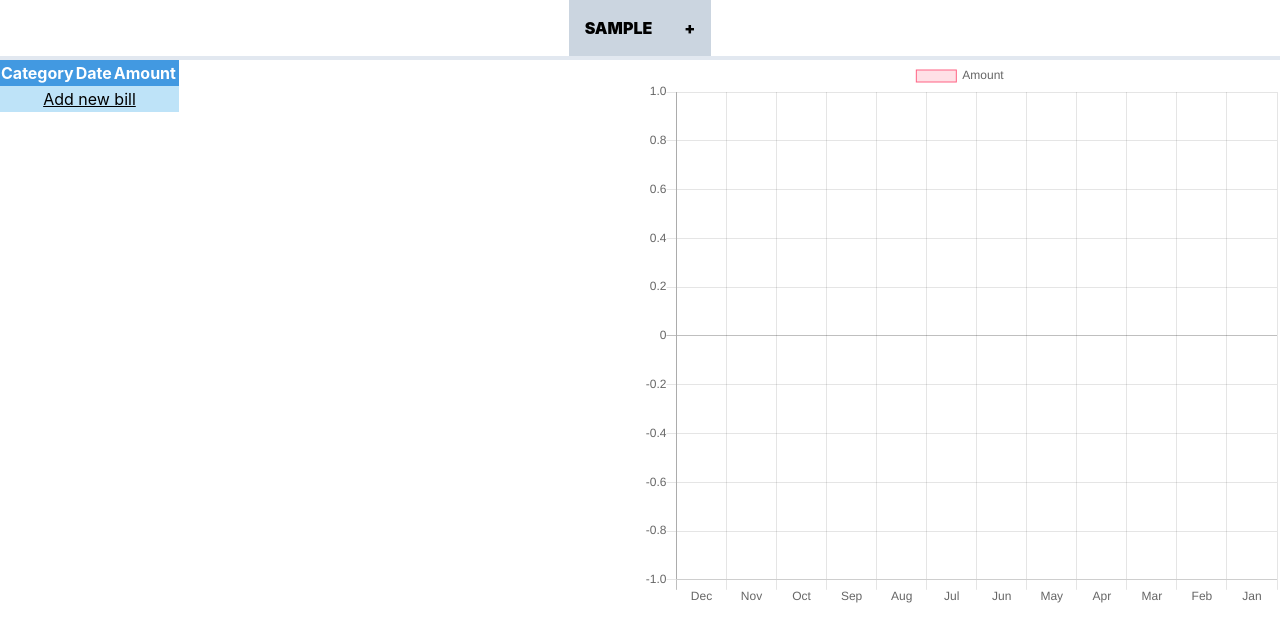
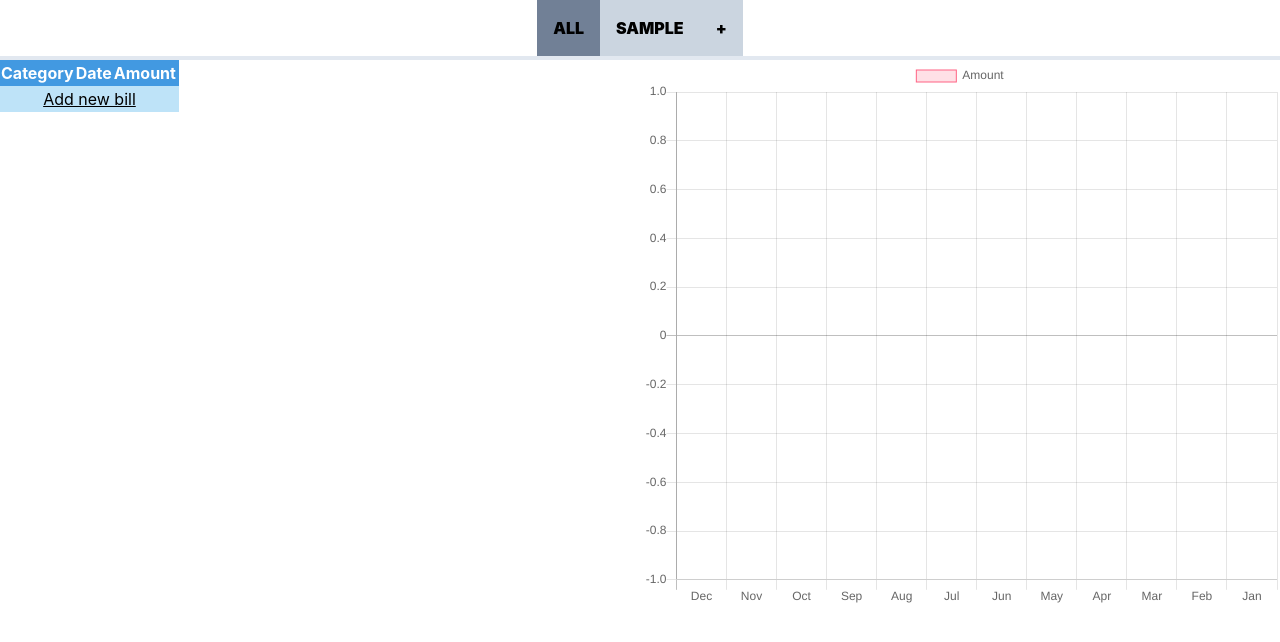
Before and after one commit to diogom93/bill-tracker, a React (Create React App) app: page / in a window 1280 px wide. Both pictures are taken after typing "Sample" into the empty fields and a click on the button "Add category". Shown: the top 642 px of the page. Built offline with nearby package versions, Linux system fonts and the light colour scheme.

Commit message:
Add category filter
Allow the user to filter the show bills by category while also sorting them by date

```diff
--- a/src/App.js
+++ b/src/App.js
@@ -11,6 +11,7 @@ import NavBar from './components/NavBar';
 function App() {
 	const [shouldShowAddCategory, setShouldShowAddCategory] = useState(false);
 	const [shouldShowAddBill, setShouldShowAddBill] = useState(false);
+	const [activeCategory, setActiveCategory] = useState('');
 	const [categories, setCategories] = useState([]);
 	const [bills, setBills] = useState([]);
 
@@ -34,6 +35,15 @@ function App() {
 		billsAux.splice(index, 1);
 		setBills(billsAux);
 		localStorage.setItem('bills', JSON.stringify(billsAux));
+	}
+
+	const getActiveBills = () => {
+		return bills.filter(bill => activeCategory ? bill.category === activeCategory : true)
+			.sort((a, b) => new Date(a.date) < new Date(b.date) ? 1 : -1);
+	}
+
+	const filterCategory = category => {
+		setActiveCategory(category);
 	}
 
 	const showAddCategory = () => {
@@ -69,13 +79,13 @@ function App() {
 					<AddBill categories={categories} onSubmit={addBill} />
 					:
 					<div>
-						<NavBar categories={categories} addCategory={showAddCategory} />
+						<NavBar categories={categories} addCategory={showAddCategory} activeCategory={activeCategory} filterCategory={filterCategory} />
 						<div className="container flex">
 							<div className="w-1/2">
-								<BillsTable bills={bills} addBill={showAddBill} removeBill={removeBill} />
+								<BillsTable bills={getActiveBills()} addBill={showAddBill} removeBill={removeBill} />
 							</div>
 							<div className="w-1/2">
-								<Chart bills={bills} />
+								<Chart bills={getActiveBills()} />
 							</div>
 						</div>
 					</div>
--- a/src/components/NavBar.js
+++ b/src/components/NavBar.js
@@ -7,9 +7,13 @@ const NavBar = props => {
 
     return (
         <ul className="list-reset inline flex justify-center border-b-4 mb-0">
+            <li className={"p-4 inline bg-gray-400 hover:bg-gray-500 uppercase font-black cursor-pointer" + (!props.activeCategory ? ' bg-gray-600' : '')}
+                onClick={() => props.filterCategory('')}>All</li>
             {props.categories ?
                 props.categories.map((value, index) => {
-                    return <li key={index} className="p-4 inline bg-gray-400 hover:bg-gray-500 uppercase font-black cursor-pointer">{value}</li>
+                    return <li key={index}
+                        onClick={() => props.filterCategory(value)}
+                        className={"p-4 inline bg-gray-400 hover:bg-gray-500 uppercase font-black cursor-pointer" + (props.activeCategory === index ? ' bg-gray-600' : '')}>{value}</li>
                 }) : <li>No categories</li>
             }
             <li className="p-4 inline bg-gray-400 hover:bg-gray-500 uppercase font-black cursor-pointer" onClick={triggerAddCategory}>+</li>
```
